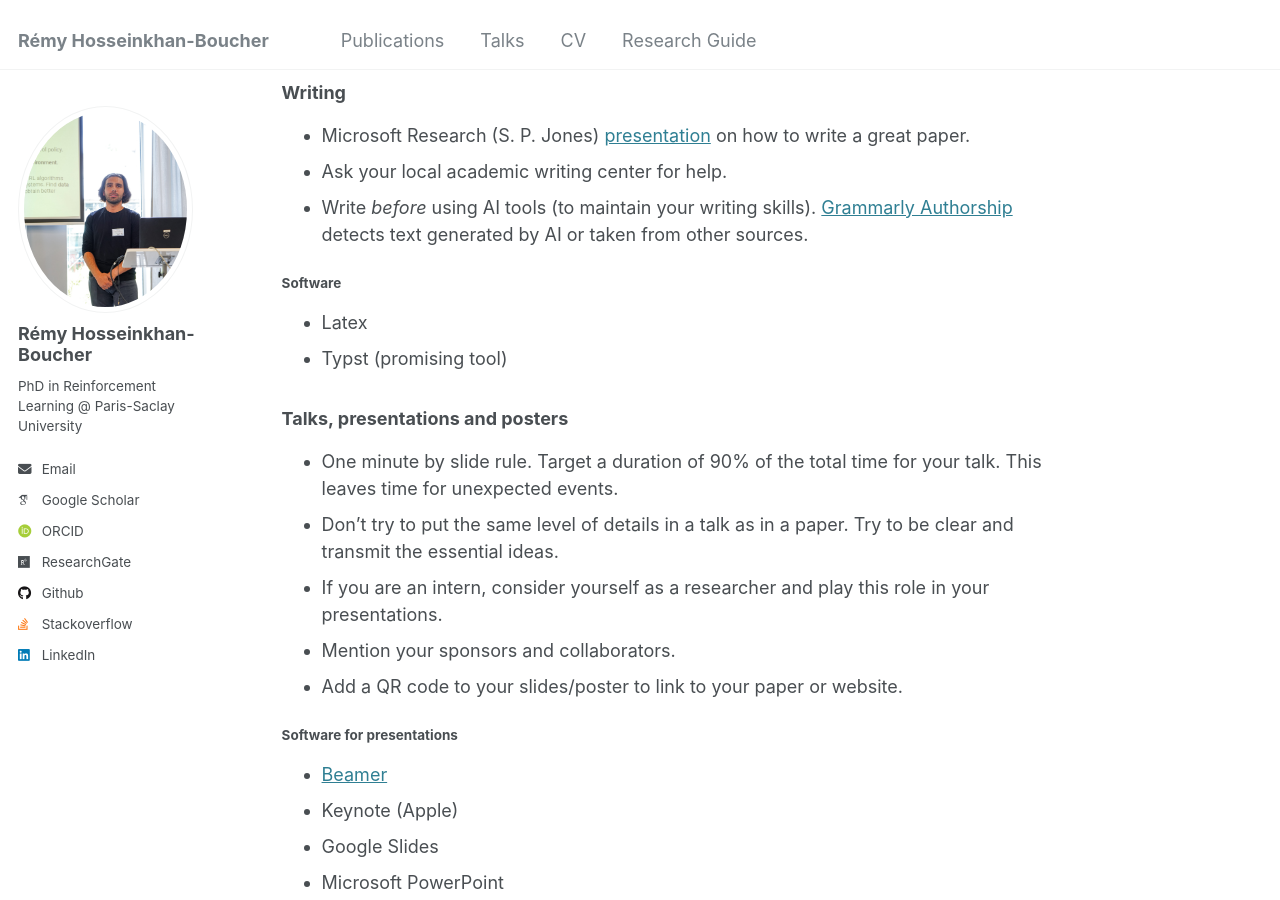
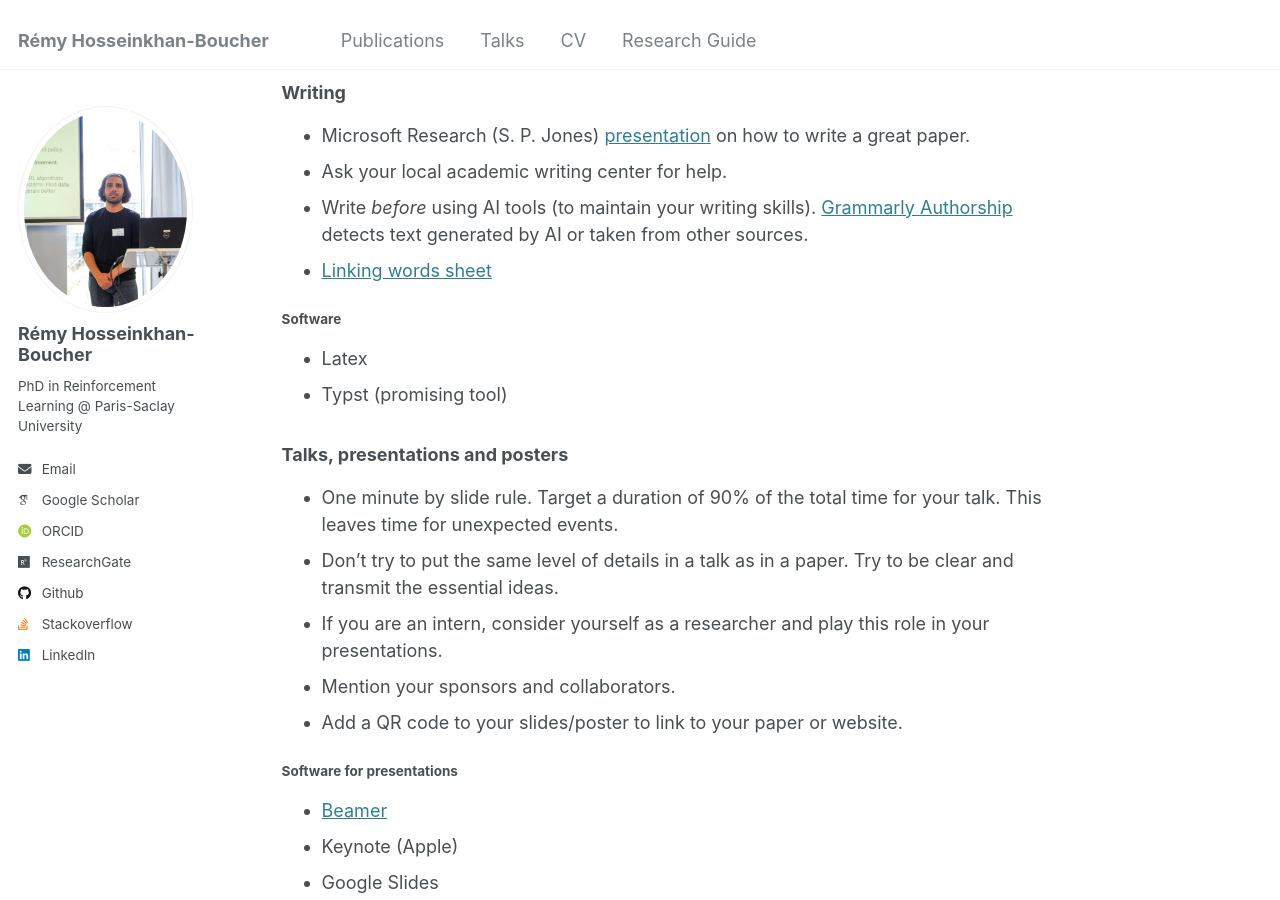
Before and after one commit to ReHoss/rehoss.github.io, a Jekyll site: the page built from _pages/machine_learning_scientist_guide.md, in a window 1280 px wide and 900 px high, scrolled down 1790 px. Built offline with Jekyll 4.4.1, drawn with Linux system fonts in a browser that asks for light colours; some web fonts are replaced.

Commit message:
Add linking words to ML guide

```diff
--- a/_pages/machine_learning_scientist_guide.md
+++ b/_pages/machine_learning_scientist_guide.md
@@ -55,6 +55,7 @@ The latter tool greatly simplifies scanning and attaching handwritten notes to a
 - Microsoft Research (S. P. Jones) [presentation](https://www.microsoft.com/en-us/research/academic-program/write-great-research-paper/) on how to write a great paper.
 - Ask your local academic writing center for help.
 - Write *before* using AI tools (to maintain your writing skills). [Grammarly Authorship](https://www.grammarly.com/authorship) detects text generated by AI or taken from other sources.
+- [Linking words sheet](https://www.smart-words.org/linking-words/linking-words.pdf)
 
 #### Software
 - Latex
```
